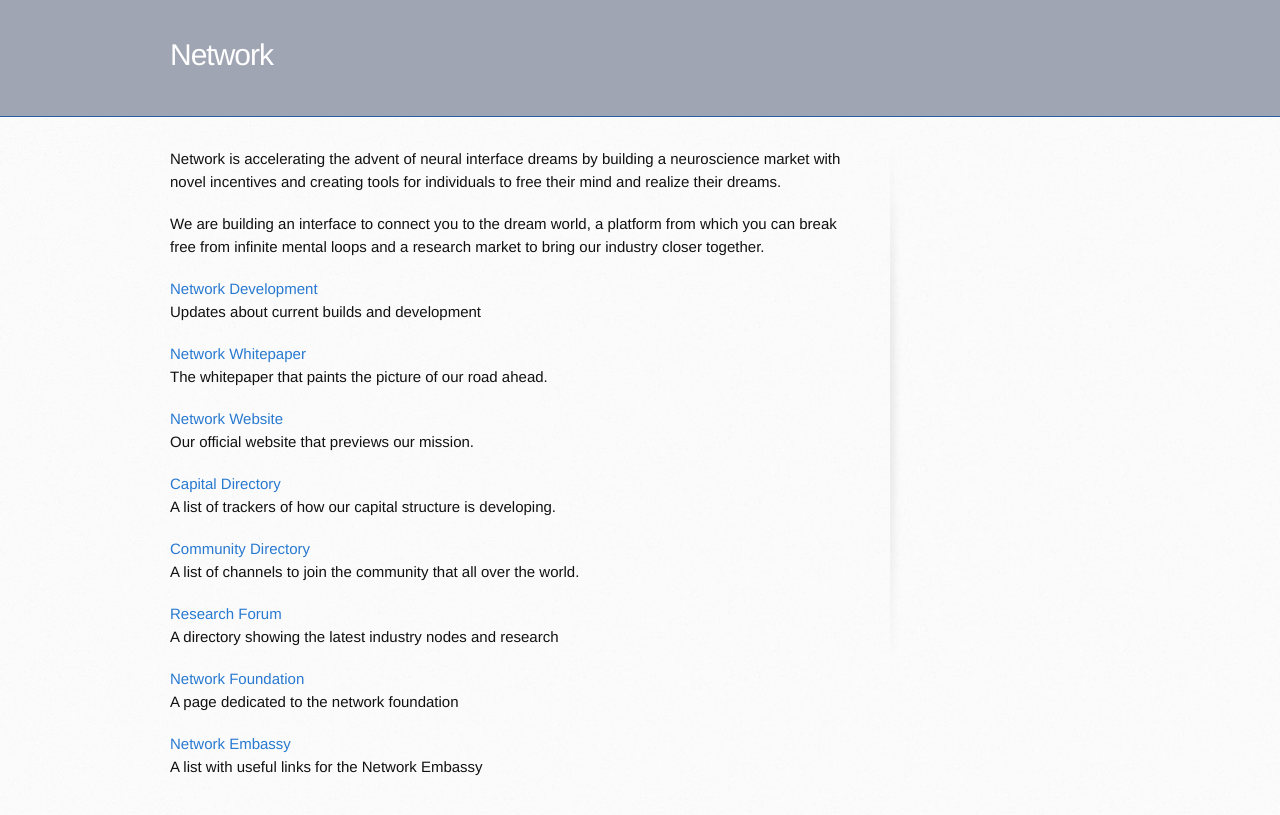
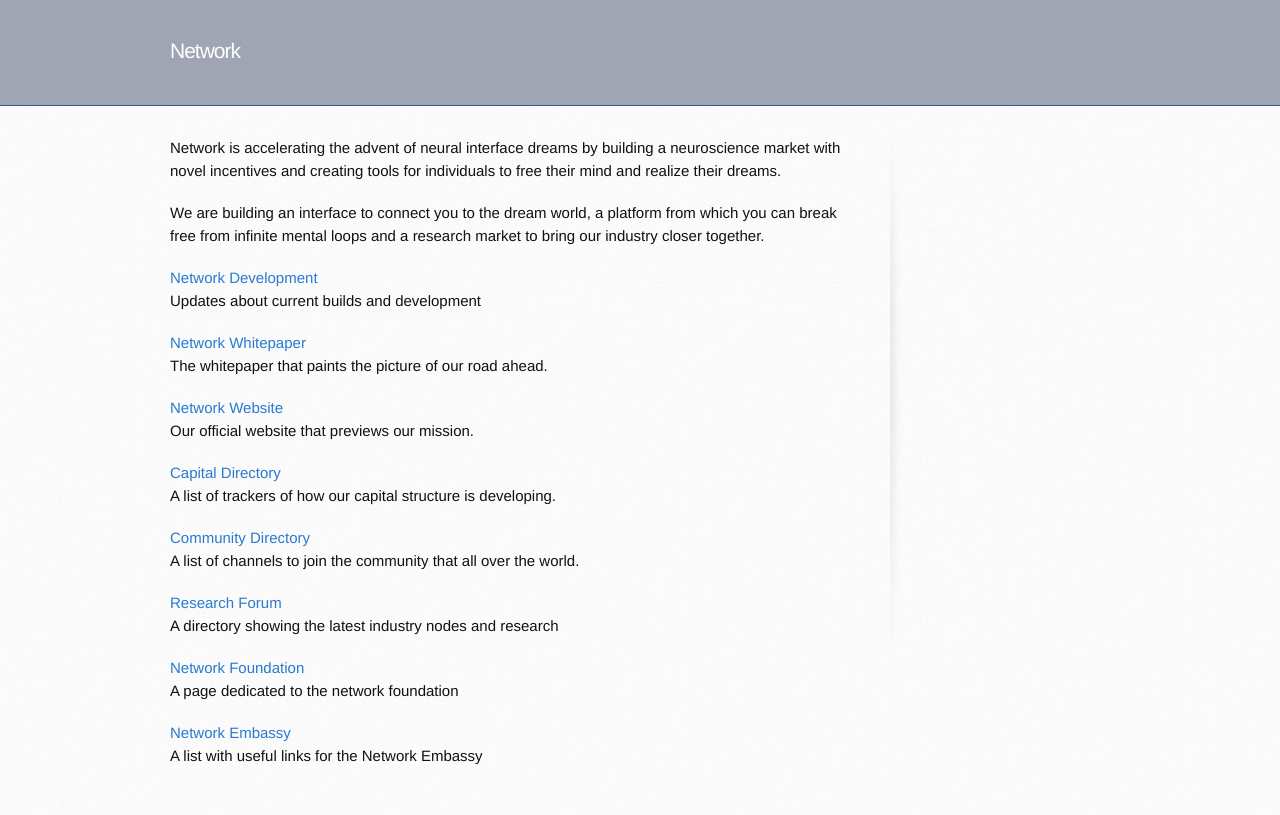
Before and after one commit to networkf/network.github.io, a Jekyll site: the page built from index.md, in a window 1280 px wide. Shown: the top 815 px of the page. Built offline with Jekyll 4.4.1, drawn with Linux system fonts in a browser that asks for light colours; some web fonts are replaced; our own code applies the rules of GitHub Pages for plain Markdown files; the repository's description, which GitHub fills in, is left out.

Commit message:
Update jekyll-theme-architect.scss

```diff
--- a/_sass/jekyll-theme-architect.scss
+++ b/_sass/jekyll-theme-architect.scss
@@ -35,7 +35,7 @@ header h1 {
   width: 540px;
   margin-top: 0;
   margin-bottom: 0.2em;
-  font-size: 2em;
+  font-size: 21px;
   font-weight: normal;
   line-height: 1;
   color: #fff;
```
